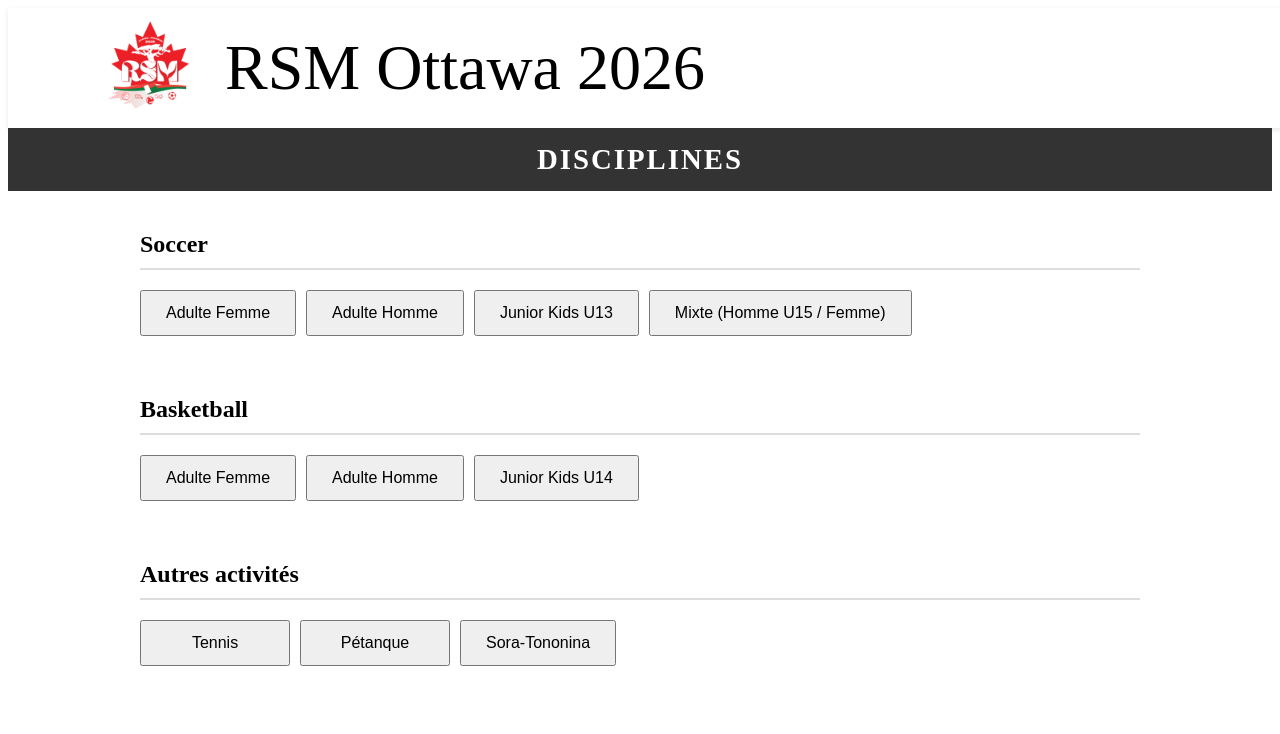
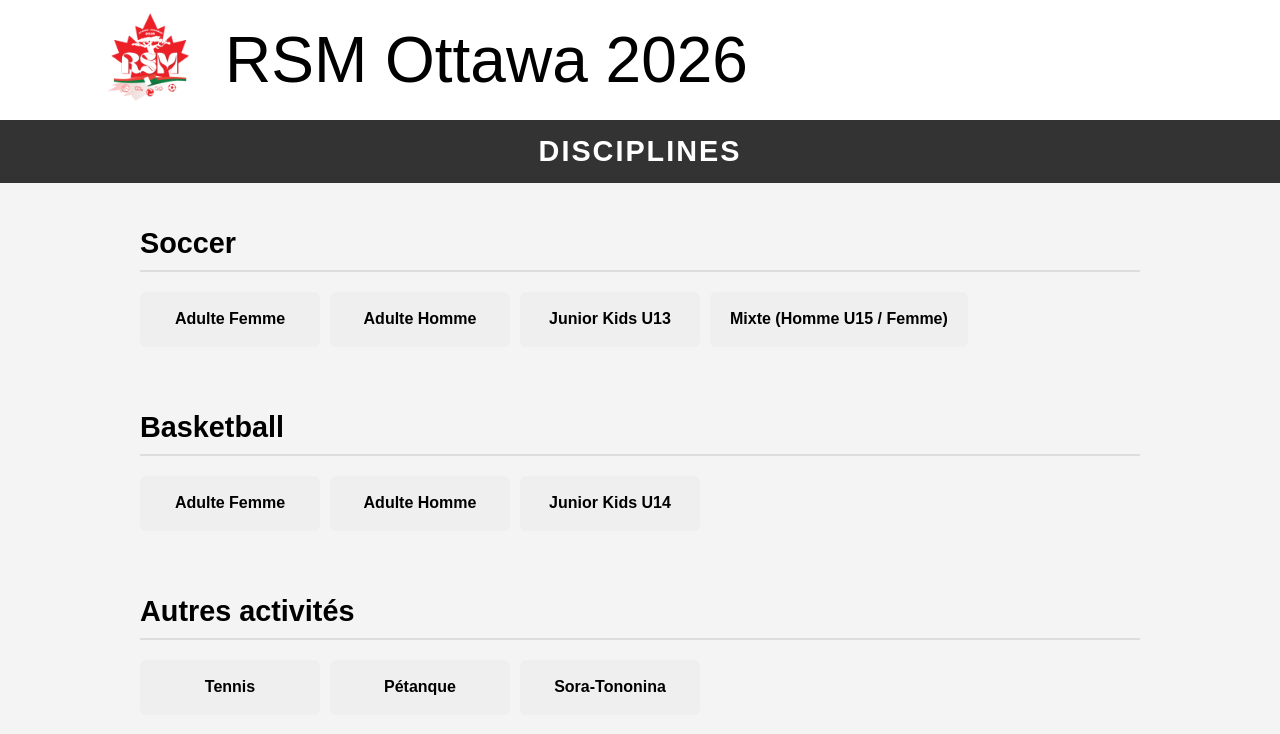
Before and after one commit to matth9597/Rsm2026, a React (Vite) app: page / in a window 1280 px wide. Shown: the top 734 px of the page. Built offline with nearby package versions, Linux system fonts and the light colour scheme.

Commit message:
adding dynamic section in details page

```diff
--- a/src/App.css
+++ b/src/App.css
@@ -1,45 +1,21 @@
-/* Container principal flexible */
+/* --- CONFIGURATION DE BASE --- */
+body {
+  margin: 0;
+  font-family: sans-serif;
+  background-color: #f4f4f4;
+}
+
 .app-container {
   max-width: 1000px;
   margin: 0 auto;
   padding: 20px;
   display: flex;
   flex-direction: column;
-  align-items: center;
+  align-items: flex-start; /* Tout aligné à gauche */
+  text-align: left;
 }
 
-/* Boutons qui s'adaptent */
-.button-group {
-  display: flex;
-  gap: 15px;
-  flex-wrap: wrap; /* Permet de passer à la ligne sur mobile */
-  justify-content: center;
-}
-
-button {
-  padding: 12px 24px;
-  font-size: 16px;
-  cursor: pointer;
-  width: auto;
-  min-width: 150px; /* Largeur minimum pour être cliquable au doigt */
-}
-
-/* --- LA RÈGLE MOBILE --- */
-@media (max-width: 600px) {
-  h1 { font-size: 1.5rem; } /* Titre un peu plus petit */
-
-  .button-group {
-    flex-direction: column; /* Boutons l'un sous l'autre sur mobile */
-    width: 100%;
-  }
-
-  button {
-    width: 100%; /* Boutons pleine largeur pour plus de confort */
-  }
-}
-
-
-/* --- Style de base --- */
+/* --- EN-TÊTE (LOGO + NOM) --- */
 .header {
   width: 100%;
   background-color: #ffffff;
@@ -58,66 +34,33 @@ button {
 .logo {
   height: 45px;
   width: auto;
-  /* On s'assure qu'il n'y a aucune marge sur l'image */
   display: block;
-  margin: 0;
 }
 
-/* --- Mode WEB --- */
-@media (min-width: 768px) {
-  .header {
-    /* Garde 0 en haut/bas et ajuste les côtés si besoin */
-    padding: 0 50px;
-  }
-
-  .logo {
-    height: 120px; /* Votre logo prendra toute la hauteur disponible sans espace blanc */
-  }
-
-  .brand-name {
-    font-size: 4rem;
-  }
-}
-
-
+/* Bandeau dynamique sous l'en-tête */
 .sub-header-bande {
   width: 100%;
-  background-color: #333; /* Couleur de la bande (anthracite) */
-  color: white;           /* Couleur du texte */
+  background-color: #333;
+  color: white;
   text-align: center;
-  padding: 10px 0;        /* Épaisseur de la bande */
+  padding: 10px 0;
   font-size: 1.2rem;
   font-weight: bold;
   text-transform: uppercase;
   letter-spacing: 2px;
 }
 
-@media (min-width: 768px) {
-  .sub-header-bande {
-    padding: 15px 0;
-    font-size: 1.8rem;
-  }
-}
-
-@media (max-width: 600px) {
-  .button-group {
-    flex-direction: column;
-  }
-}
-
-
-
+/* --- ACCUEIL : GROUPES DE SPORTS --- */
 .sport-group {
   margin-bottom: 40px;
   width: 100%;
-  text-align: left;
 }
 
 .sport-group h2 {
   border-bottom: 2px solid #ddd;
   padding-bottom: 10px;
   margin-bottom: 20px;
-  text-align: left;
+  font-size: 1.8rem;
 }
 
 .button-group {
@@ -126,3 +69,88 @@ button {
   justify-content: flex-start;
   flex-wrap: wrap;
 }
+
+/* --- BOUTONS UNIFORMES (Home & Details) --- */
+/* On force l'égalité parfaite pour tous les boutons du site */
+button, .btn-inscription, .btn-action {
+  height: 55px;
+  width: 100%;
+  max-width: 350px;
+  padding: 0 20px;
+  font-size: 16px;
+  font-weight: bold;
+  cursor: pointer;
+  border: none;
+  border-radius: 6px;
+  display: flex;
+  align-items: center;
+  justify-content: center;
+  text-align: center;
+  box-sizing: border-box;
+  flex: none;
+}
+
+/* Couleurs spécifiques */
+.btn-inscription {
+  background-color: #28a745;
+  color: white;
+  margin-bottom: 0; /* Supprime le décalage */
+}
+
+.btn-action {
+  background-color: #007bff;
+  color: white;
+}
+
+/* --- PAGE DETAILS : CONTENEUR DES BOUTONS --- */
+.button-group-details {
+  display: flex;
+  flex-direction: column;
+  gap: 12px;
+  margin-top: 20px;
+  margin-bottom: 50px; /* Espace généreux sous le bouton Horaires */
+  width: 100%;
+  align-items: flex-start;
+}
+
+.details-list {
+  width: 100%;
+}
+
+/* --- MODE WEB (ÉCRANS LARGES > 768px) --- */
+@media (min-width: 768px) {
+  .header {
+    padding: 0 50px;
+  }
+
+  .logo {
+    height: 120px;
+  }
+
+  .brand-name {
+    font-size: 4rem;
+  }
+
+  .sub-header-bande {
+    padding: 15px 0;
+    font-size: 1.8rem;
+  }
+
+  /* Sur PC, les boutons d'accueil ne sont pas forcément en pleine largeur */
+  .button-group button {
+    width: auto;
+    min-width: 180px;
+  }
+}
+
+/* --- MODE MOBILE (< 600px) --- */
+@media (max-width: 600px) {
+  .button-group {
+    flex-direction: column;
+  }
+
+  /* Les boutons Details restent à 100% de la largeur du mobile */
+  .button-group-details {
+    max-width: 100%;
+  }
+}
--- a/src/App.jsx
+++ b/src/App.jsx
@@ -2,13 +2,15 @@ import { Routes, Route, useLocation } from 'react-router-dom';
 import Home from './pages/Home';
 import Details from './pages/Details';
 import './App.css';
+import { sportsData } from './data';
 
 export default function App() {
   const location = useLocation();
+  const sportId = location.state?.id;
 
-  const texteBande = location.pathname === '/'
-    ? 'Disciplines'
-    : 'Details : ' + (location.state?.titre || ' ');
+  const slugFromUrl = location.pathname.split('/')[1];
+  const currentSport = Object.values(sportsData).find(s => s.slug === slugFromUrl);
+  const texteBande = location.pathname === '/' ? 'Disciplines' : (currentSport?.categorie || 'DÉTAILS');
 
   return (
     <div className="site-wrapper">
@@ -26,7 +28,7 @@ export default function App() {
       <main className="main-content">
         <Routes>
           <Route path="/" element={<Home />} />
-          <Route path="/details" element={<Details />} />
+          <Route path="/:slug/details" element={<Details />} />
         </Routes>
       </main>
     </div>
--- /dev/null
+++ b/src/data.js
@@ -0,0 +1,35 @@
+export const sportsData = {
+
+    "soccer_h": {
+        categorie: "Soccer Homme",
+        slug: "soccer-homme",
+        lienInscription: "https://google.com", // lien formulaire d insciption
+        lienHoraires: "https://google.com", // lien calendrier
+        sections: [
+            { nom: "Format", texte: "11 vs 11" },
+            { nom: "Âge", texte: "2006, 2005, 2004\n(Et toutes les années précédentes)" },
+            { nom: "Conditions d'inscription", texte: "50$ par joueur - Paiement via virement"},
+            { nom: "Conditions", lien: "https://google.com" }, // lien JOM
+        ],
+        equipes: [
+            { nom: "ASC Zato", lienForm: "https://google.com" }, // lien liste de joueurs
+            { nom: "Barea", lienForm: "https://google.com" }
+        ]
+    },
+
+    "soraTononina": {
+        categorie: "Sora-Tononina",
+        slug: "sora-tononina",
+        lienInscription: "https://google.com", // lien formulaire d insciption
+        lienHoraires: "https://google.com", // lien calendrier
+        sections: [
+            { nom: "Thème", texte: "La nature" },
+            { nom: "Date Limite", texte: "12 Mai 2024" },
+            { nom: "Règlement complet", lien: "https://lien-reglement.com" }
+        ],
+        equipes: [
+            { nom: "Michael B. Jordan" },
+            { nom: "Timothee Chalamet" }
+        ]
+    }
+};
--- a/src/pages/Details.jsx
+++ b/src/pages/Details.jsx
@@ -1,13 +1,56 @@
-import { useLocation, useNavigate } from 'react-router-dom';
+import { useParams } from 'react-router-dom';
+import { sportsData } from '../data';
 
 export default function Details() {
-  const location = useLocation();
-  const navigate = useNavigate();
-  const infos = location.state || { titre: " " };
+
+  const { slug } = useParams();
+  const info = Object.values(sportsData).find(s => s.slug === slug);
+
+  if (!info) return <div className="app-container">Sport non trouvé ou lien invalide.</div>;
 
   return (
-    <div style={{ textAlign: 'center', padding: '50px' }}>
-      <h1>{infos.titre}</h1>
+    <div className="app-container" style={{ textAlign: 'left', alignItems: 'flex-start' }}>
+
+      <div className="button-group-details">
+        {info.lienInscription && (
+          <button className="btn-inscription" onClick={() => window.open(info.lienInscription, "_blank")}>
+            S'inscrire
+          </button>
+        )}
+
+        {info.lienHoraires && (
+          <button className="btn-action" onClick={() => window.open(info.lienHoraires, "_blank")}>
+            Voir les Horaires
+          </button>
+        )}
+      </div>
+
+      <div className="details-list" style={{ width: '100%' }}>
+        {info.sections.map((section, index) => (
+          <div key={index} style={{ marginBottom: '15px' }}>
+            <strong>{section.nom} : </strong>
+            {section.texte && <span>{section.texte}</span>}
+            {section.lien && (
+              <a href={section.lien} target="_blank" rel="noreferrer" style={{ color: '#007bff', textDecoration: 'underline' }}>
+                 Consulter ici
+              </a>
+            )}
+          </div>
+        ))}
+      </div>
+
+      {info.equipes && info.equipes.length > 0 && (
+        <div style={{ marginTop: '30px', borderTop: '1px solid #ddd', paddingTop: '20px', width: '100%' }}>
+          <strong>Équipes inscrites :</strong>
+          <ul style={{ marginTop: '10px', paddingLeft: '20px' }}>
+            {info.equipes.map((eq, i) => (
+              <li key={i} style={{ marginBottom: '10px' }}>
+                {eq.nom} — <a href={eq.lienForm} target="_blank" rel="noreferrer">Liste des joueurs</a>
+              </li>
+            ))}
+          </ul>
+        </div>
+      )}
     </div>
   );
 }
--- a/src/pages/Home.jsx
+++ b/src/pages/Home.jsx
@@ -1,15 +1,13 @@
 import { useNavigate } from 'react-router-dom';
+import { sportsData } from '../data';
 
 export default function Home() {
   const navigate = useNavigate();
 
-  const navSport = (sport, categorie) => {
-    navigate('/details', {
-      state: {
-        titre: `${sport} ${categorie}`,
-      }
-    });
-  };
+const navSport = (id) => {
+  const sportSlug = sportsData[id].slug;
+  navigate(`/${sportSlug}/details`);
+};
 
   return (
     <div className="app-container">
@@ -17,19 +15,19 @@ export default function Home() {
         <div key='Soccer' className="sport-group">
             <h2>Soccer</h2>
             <div className="button-group">
-            <button onClick={() => navSport('Soccer', 'Homme')}>Adulte Femme</button>
-            <button onClick={() => navSport('Soccer', 'Femme')}>Adulte Homme</button>
-            <button onClick={() => navSport('Soccer', 'Junior')}>Junior Kids U13</button>
-            <button onClick={() => navSport('Soccer', 'Mixte')}>Mixte (Homme U15 / Femme)</button>
+              <button onClick={() => navSport('soccer_f')}>Adulte Femme</button>
+              <button onClick={() => navSport('soccer_h')}>Adulte Homme</button>
+              <button onClick={() => navSport('soccer_j')}>Junior Kids U13</button>
+              <button onClick={() => navSport('soccer_m')}>Mixte (Homme U15 / Femme)</button>
             </div>
         </div>
 
         <div key='Basketball' className="sport-group">
             <h2>Basketball</h2>
             <div className="button-group">
-            <button onClick={() => navSport('Basketball', 'Homme')}>Adulte Femme</button>
-            <button onClick={() => navSport('Basketball', 'Femme')}>Adulte Homme</button>
-            <button onClick={() => navSport('Basketball', 'Junior')}>Junior Kids U14</button>
+            <button onClick={() => navSport('basketball_f')}>Adulte Femme</button>
+            <button onClick={() => navSport('basketball_h')}>Adulte Homme</button>
+            <button onClick={() => navSport('basketball_j')}>Junior Kids U14</button>
             </div>
         </div>
 
@@ -37,9 +35,9 @@ export default function Home() {
         <div className="sport-group">
             <h2>Autres activités</h2>
             <div className="button-group">
-            <button onClick={() => navSport('Tennis', '')}>Tennis</button>
-            <button onClick={() => navSport('Pétanque', '')}>Pétanque</button>
-            <button onClick={() => navSport('Sora-Tononina', '')}>Sora-Tononina</button>
+              <button onClick={() => navSport('tennis')}>Tennis</button>
+              <button onClick={() => navSport('petanque')}>Pétanque</button>
+              <button onClick={() => navSport('soraTononina')}>Sora-Tononina</button>
             </div>
         </div>
     </div>
```
